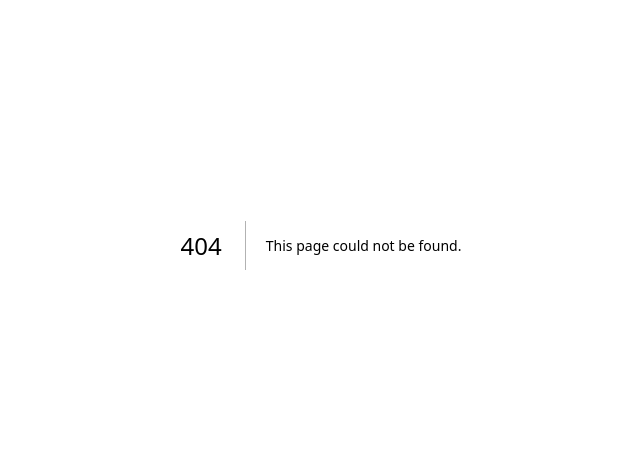
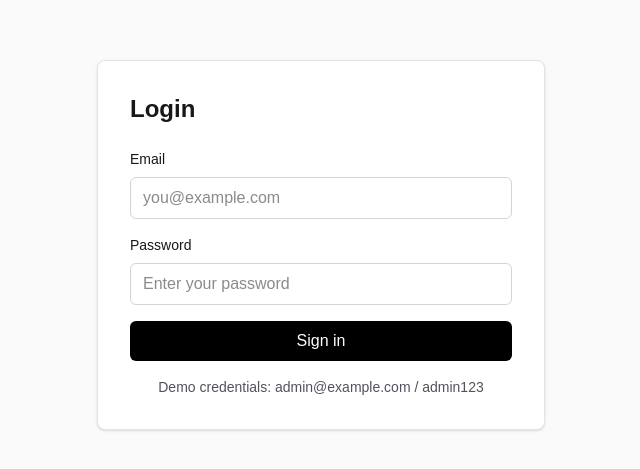
Before and after one commit to mkhe93/vercel-playground, a Next.js app: page /login in a window 1280 px wide. Before the commit this address had no page. Shown: the part 155-624 px from the top of the page, without its empty margins (319-959 px from the left). Built offline with nearby package versions, Linux system fonts and the light colour scheme.

Commit message:
add login form for users with local data storage and manually validation

```diff
--- /dev/null
+++ b/app/api/auth/login/route.ts
@@ -0,0 +1,83 @@
+import { NextRequest, NextResponse } from 'next/server';
+import { cookies } from 'next/headers';
+import fs from 'fs';
+import path from 'path';
+
+// Simple file-based user storage
+const USERS_FILE = path.join(process.cwd(), 'data', 'users.json');
+
+// Ensure data directory exists
+function ensureDataDir() {
+  const dataDir = path.join(process.cwd(), 'data');
+  if (!fs.existsSync(dataDir)) {
+    fs.mkdirSync(dataDir, { recursive: true });
+  }
+}
+
+// Get users from file
+function getUsers() {
+  ensureDataDir();
+  if (!fs.existsSync(USERS_FILE)) {
+    // Create default users
+    const defaultUsers = [
+      { id: '1', email: 'admin@example.com', password: 'admin123', name: 'Admin User' }
+    ];
+    fs.writeFileSync(USERS_FILE, JSON.stringify(defaultUsers, null, 2));
+    return defaultUsers;
+  }
+  const data = fs.readFileSync(USERS_FILE, 'utf-8');
+  return JSON.parse(data);
+}
+
+export async function POST(request: NextRequest) {
+  try {
+    const body = await request.json();
+    const { email, password } = body;
+
+    if (!email || !password) {
+      return NextResponse.json(
+        { error: 'Email and password are required' },
+        { status: 400 }
+      );
+    }
+
+    // Get users from file
+    const users = getUsers();
+
+    // Find user
+    const user = users.find(
+      (u: string) => u.email === email && u.password === password
+    );
+
+    if (!user) {
+      return NextResponse.json(
+        { error: 'Invalid email or password' },
+        { status: 401 }
+      );
+    }
+
+    // Set session cookie
+    const cookieStore = await cookies();
+    cookieStore.set('session', JSON.stringify({
+      userId: user.id,
+      email: user.email,
+      name: user.name
+    }), {
+      httpOnly: true,
+      secure: process.env.NODE_ENV === 'production',
+      sameSite: 'lax',
+      maxAge: 60 * 60 * 24 * 7, // 1 week
+    });
+
+    return NextResponse.json({
+      success: true,
+      user: { id: user.id, email: user.email, name: user.name }
+    });
+  } catch (error) {
+    console.error('Login error:', error);
+    return NextResponse.json(
+      { error: 'Internal server error' },
+      { status: 500 }
+    );
+  }
+}
--- /dev/null
+++ b/app/api/auth/logout/route.ts
@@ -0,0 +1,9 @@
+import { NextResponse } from 'next/server';
+import { cookies } from 'next/headers';
+
+export async function POST() {
+  const cookieStore = await cookies();
+  cookieStore.delete('session');
+
+  return NextResponse.json({ success: true });
+}
--- /dev/null
+++ b/app/components/auth/login-form.tsx
@@ -0,0 +1,91 @@
+'use client';
+
+import { useState } from 'react';
+import { useRouter } from 'next/navigation';
+import Button from '../ui/button';
+import Input from '../ui/input';
+
+console.log("hello from the frontend!")
+
+export default function LoginForm() {
+  const router = useRouter();
+  const [email, setEmail] = useState('');
+  const [password, setPassword] = useState('');
+  const [error, setError] = useState('');
+  const [loading, setLoading] = useState(false);
+
+  const handleSubmit = async (e: React.FormEvent) => {
+    e.preventDefault();
+    setError('');
+    setLoading(true);
+
+    try {
+      const response = await fetch('/api/auth/login', {
+        method: 'POST',
+        headers: { 'Content-Type': 'application/json' },
+        body: JSON.stringify({ email, password }),
+      });
+
+      const data = await response.json();
+
+      if (!response.ok) {
+        setError(data.error || 'Login failed');
+        setLoading(false);
+        return;
+      }
+
+      // Redirect to home page on success
+      router.push('/');
+      router.refresh();
+    } catch (err) {
+      setError('Something went wrong. Please try again.');
+      setLoading(false);
+    }
+  };
+
+  return (
+    <div className="w-full max-w-md">
+      <div className="bg-white dark:bg-zinc-900 p-8 rounded-lg border border-zinc-200 dark:border-zinc-800 shadow-sm">
+        <h2 className="text-2xl font-bold mb-6 text-zinc-900 dark:text-zinc-100">
+          Login
+        </h2>
+
+        <form onSubmit={handleSubmit} className="space-y-4">
+          <Input
+            label="Email"
+            type="email"
+            value={email}
+            onChange={(e) => setEmail(e.target.value)}
+            placeholder="you@example.com"
+            required
+            disabled={loading}
+          />
+
+          <Input
+            label="Password"
+            type="password"
+            value={password}
+            onChange={(e) => setPassword(e.target.value)}
+            placeholder="Enter your password"
+            required
+            disabled={loading}
+          />
+
+          {error && (
+            <div className="p-3 bg-red-50 dark:bg-red-900/20 border border-red-200 dark:border-red-800 rounded-md">
+              <p className="text-sm text-red-600 dark:text-red-400">{error}</p>
+            </div>
+          )}
+
+          <Button type="submit" disabled={loading} className="w-full">
+            {loading ? 'Signing in...' : 'Sign in'}
+          </Button>
+        </form>
+
+        <div className="mt-4 text-center text-sm text-zinc-600 dark:text-zinc-400">
+          Demo credentials: admin@example.com / admin123
+        </div>
+      </div>
+    </div>
+  );
+}
--- /dev/null
+++ b/app/components/auth/logout-button.tsx
@@ -0,0 +1,27 @@
+'use client';
+
+import { useRouter } from 'next/navigation';
+import Button from '../ui/button';
+
+export default function LogoutButton() {
+  const router = useRouter();
+
+  const handleLogout = async () => {
+    try {
+      await fetch('/api/auth/logout', {
+        method: 'POST',
+      });
+
+      router.push('/');
+      router.refresh();
+    } catch (error) {
+      console.error('Logout error:', error);
+    }
+  };
+
+  return (
+    <Button onClick={handleLogout} variant="secondary">
+      Logout
+    </Button>
+  );
+}
--- /dev/null
+++ b/app/components/ui/button.tsx
@@ -0,0 +1,27 @@
+import React from 'react';
+
+interface ButtonProps extends React.ButtonHTMLAttributes<HTMLButtonElement> {
+  children: React.ReactNode;
+  variant?: 'primary' | 'secondary';
+}
+
+export default function Button({
+  children,
+  variant = 'primary',
+  className = '',
+  ...props
+}: ButtonProps) {
+  const baseStyles = "px-4 py-2 rounded-md font-medium transition-colors disabled:opacity-50 disabled:cursor-not-allowed";
+  const variantStyles = variant === 'primary'
+    ? "bg-black text-white hover:bg-zinc-800 dark:bg-white dark:text-black dark:hover:bg-zinc-200"
+    : "bg-zinc-200 text-black hover:bg-zinc-300 dark:bg-zinc-800 dark:text-white dark:hover:bg-zinc-700";
+
+  return (
+    <button
+      className={`${baseStyles} ${variantStyles} ${className}`}
+      {...props}
+    >
+      {children}
+    </button>
+  );
+}
--- /dev/null
+++ b/app/components/ui/input.tsx
@@ -0,0 +1,30 @@
+import React from 'react';
+
+interface InputProps extends React.InputHTMLAttributes<HTMLInputElement> {
+  label?: string;
+  error?: string;
+}
+
+export default function Input({
+  label,
+  error,
+  className = '',
+  ...props
+}: InputProps) {
+  return (
+    <div className="w-full">
+      {label && (
+        <label className="block text-sm font-medium mb-2 text-zinc-900 dark:text-zinc-100">
+          {label}
+        </label>
+      )}
+      <input
+        className={`w-full px-3 py-2 border rounded-md bg-white dark:bg-zinc-900 text-zinc-900 dark:text-zinc-100 border-zinc-300 dark:border-zinc-700 focus:outline-none focus:ring-2 focus:ring-zinc-900 dark:focus:ring-zinc-100 ${className}`}
+        {...props}
+      />
+      {error && (
+        <p className="mt-1 text-sm text-red-600 dark:text-red-400">{error}</p>
+      )}
+    </div>
+  );
+}
--- /dev/null
+++ b/app/login/page.tsx
@@ -0,0 +1,9 @@
+import LoginForm from '../components/auth/login-form';
+
+export default function LoginPage() {
+  return (
+    <div className="flex min-h-screen items-center justify-center bg-zinc-50 dark:bg-black px-4">
+      <LoginForm />
+    </div>
+  );
+}
--- a/app/page.tsx
+++ b/app/page.tsx
@@ -1,7 +1,12 @@
 import Image from "next/image";
+import Link from "next/link";
+import { cookies } from "next/headers";
+import LogoutButton from "./components/auth/logout-button";
 
-export default function Home() {
-  console.log("Hello frontend!")
+export default async function Home() {
+  const cookieStore = await cookies();
+  const sessionCookie = cookieStore.get('session');
+  const session = sessionCookie ? JSON.parse(sessionCookie.value) : null;
 
   return (
     <div className="flex min-h-screen items-center justify-center bg-zinc-50 font-sans dark:bg-black">
@@ -14,6 +19,34 @@ export default function Home() {
           height={20}
           priority
         />
+
+        <div className="mt-8 w-full">
+          {session ? (
+            <div className="space-y-4">
+              <div className="p-4 bg-zinc-100 dark:bg-zinc-900 rounded-lg border border-zinc-200 dark:border-zinc-800">
+                <p className="text-sm text-zinc-600 dark:text-zinc-400">
+                  Logged in as
+                </p>
+                <p className="text-lg font-semibold text-zinc-900 dark:text-zinc-100">
+                  {session.email}
+                </p>
+                {session.name && (
+                  <p className="text-sm text-zinc-600 dark:text-zinc-400">
+                    {session.name}
+                  </p>
+                )}
+              </div>
+              <LogoutButton />
+            </div>
+          ) : (
+            <Link
+              href="/login"
+              className="inline-block px-4 py-2 bg-black text-white rounded-md hover:bg-zinc-800 dark:bg-white dark:text-black dark:hover:bg-zinc-200 transition-colors"
+            >
+              Login
+            </Link>
+          )}
+        </div>
       </main>
     </div>
   );
--- /dev/null
+++ b/data/users.json
@@ -0,0 +1,8 @@
+[
+  {
+    "id": "1",
+    "email": "admin@example.com",
+    "password": "admin123",
+    "name": "Admin User"
+  }
+]
```
Also changed, not shown: 1 other file (tests, documents, lock files or other folders).
